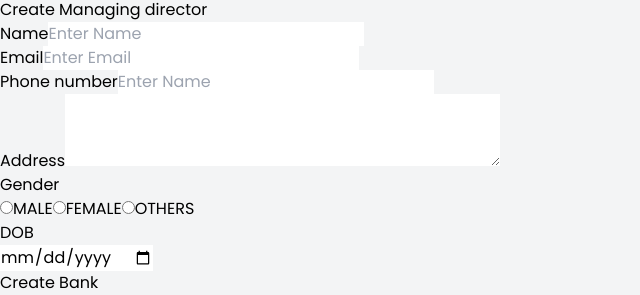
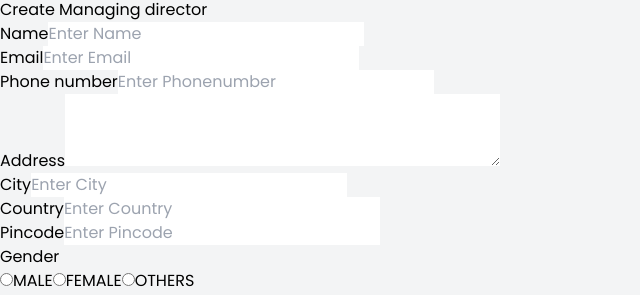
Before and after one commit to Supraja-kummathi/bank-application, a React (Vite) app: page /create-md in a window 1280 px wide. Shown: the part 1066-1361 px from the top of the page, without its empty margins (0-640 px from the left). Built offline with nearby package versions, Linux system fonts and the light colour scheme.

Commit message:
address added

```diff
--- a/src/components/Home/LeftSideSection.jsx
+++ b/src/components/Home/LeftSideSection.jsx
@@ -14,7 +14,7 @@ const LeftSideSection = () => {
   // console.log(user)
   return (
     <>
-      <section className="text-sm w-[100%] bg-black">
+      <section className="text-sm w-[100%] h-[100%] bg-black">
         <div className="flex flex-col items-center">
           <img
             src={
@@ -87,7 +87,7 @@ const LeftSideSection = () => {
             </NavLink>
           </li>
         </div>
-        <div className="ms-24 mt-72">
+        <div className="ms-24 mt-[18rem]">
           <button
             className="fixed text-white bg-gradient-to-r from-blue-500 via-blue-700 to-blue-900 hover:bg-gradient-to-br focus:ring-4 focus:outline-none focus:ring-blue-300 dark:focus:ring-blue-800 font-medium rounded-lg text-sm px-5 py-2.5 text-center"
             onClick={() => dispatch(logout())}
--- a/src/components/pages/bank/CreateBank.jsx
+++ b/src/components/pages/bank/CreateBank.jsx
@@ -51,7 +51,7 @@ const CreateBank = () => {
             <input
               className="w-[80%] rounded-md border-0 py-1.5 pl-2 pr-20 text-gray-900 ring-1 ring-inset ring-gray-300 placeholder:text-gray-400 focus:ring-2 focus:ring-inset focus:ring-black-600 sm:text-sm sm:leading-6"
               type="text"
-              placeholder="Enter here..."
+              placeholder="Enter bankname"
               id="bankname"
               value={state.bankName}
               onChange={(e) => {
@@ -59,20 +59,70 @@ const CreateBank = () => {
               }}
             />
           </div>
-          <div className="flex justify-between w-[99%]">
+          <div className="flex justify-between w-[99%] mb-4">
             <label htmlFor="branchaddress" className="text-[rgb(145,142,143)]">
               Main Branch Address
             </label>
             <textarea
               className="p-2 w-[80%] rounded-md border-0 text-gray-900 ring-1 ring-inset ring-gray-300 placeholder:text-gray-400 focus:ring-2 focus:ring-inset focus:ring-black-600 sm:text-sm sm:leading-6"
+              type="text"
               id="branchaddress"
-              type="text"
+              name="branchaddress"
               value={state.address}
               onChange={(e) => {
                 setState({ ...state, address: e.target.value });
               }}
               cols={30}
-              rows={5}
+              rows={3}
+            />
+          </div>
+          <div className="flex justify-between w-[99%] mb-4">
+            <label htmlFor="bankname" className="text-[rgb(145,142,143)]">
+              City
+            </label>
+            <input
+              className="w-[80%] rounded-md border-0 py-1.5 pl-2 pr-20 text-gray-900 ring-1 ring-inset ring-gray-300 placeholder:text-gray-400 focus:ring-2 focus:ring-inset focus:ring-black-600 sm:text-sm sm:leading-6"
+              type="text"
+              placeholder="Enter city"
+              id="city"
+              name="city"
+              value={state.city}
+              onChange={(e) => {
+                setState({ ...state, city: e.target.value });
+              }}
+            />
+          </div>
+          <div className="flex justify-between w-[99%] mb-4">
+            <label htmlFor="bankname" className="text-[rgb(145,142,143)]">
+              Country
+            </label>
+            <input
+              className="w-[80%] rounded-md border-0 py-1.5 pl-2 pr-20 text-gray-900 ring-1 ring-inset ring-gray-300 placeholder:text-gray-400 focus:ring-2 focus:ring-inset focus:ring-black-600 sm:text-sm sm:leading-6"
+              type="text"
+              placeholder="Enter country"
+              id="country"
+              name="country"
+              value={state.country}
+              onChange={(e) => {
+                setState({ ...state, country: e.target.value });
+              }}
+            />
+          </div>
+          <div className="flex justify-between w-[99%] mb-4">
+            <label htmlFor="bankname" className="text-[rgb(145,142,143)]">
+              Pincode
+            </label>
+            <input
+              className="w-[80%] rounded-md border-0 py-1.5 pl-2 pr-20 text-gray-900 ring-1 ring-inset ring-gray-300 placeholder:text-gray-400 focus:ring-2 focus:ring-inset focus:ring-black-600 sm:text-sm sm:leading-6"
+              type="tel"
+              pattern="[0-9]{6}"
+              placeholder="Enter pincode"
+              id="pincode"
+              name="pincode"
+              value={state.pincode}
+              onChange={(e) => {
+                setState({ ...state, pincode: e.target.value });
+              }}
             />
           </div>
           <div className="flex justify-end pt-4">
--- a/src/components/pages/bank/UpdateBank.jsx
+++ b/src/components/pages/bank/UpdateBank.jsx
@@ -27,27 +27,21 @@ const UpdateBank = () => {
     dispatch(updateBank(updatedState));
     navigate("/all-bank");
   };
+  console.log(updatedState)
   return (
     <>
       <section className="h-[100%] w-[100%] relative">
-        <section className="block rounded-md border-2 py-1.5 w-[97%] bg-white absolute top-4 left-3">
+        <section className="rounded-md border-2 py-1.5 w-[97%] bg-white absolute top-4 left-3">
           <div className="ps-4 pt-3 uppercase font-semibold">update Bank</div>
 
           <form className="p-2 ps-4" onSubmit={handleSubmit}>
-            <table className="w-full">
-              <tbody>
-                <tr>
-                  <td className="w-1/5">
-                    <label
-                      htmlFor="bankname"
-                      className="text-[rgb(145,142,143)]"
-                    >
+            <div className="flex justify-between w-[99%] mb-4">
+              <label htmlFor="bankname" className="text-[rgb(145,142,143)]">
                 Bank Name
               </label>
-                  </td>
-                  <td className="w-4/5 p-2">
+
               <input
-                      className="block w-full rounded-md border-0 py-1.5 pl-2 pr-20 text-gray-900 ring-1 ring-inset ring-gray-300 placeholder:text-gray-400 focus:ring-2 focus:ring-inset focus:ring-black-600 sm:text-sm sm:leading-6"
+                className="w-[80%] rounded-md border-0 py-1.5 pl-2 pr-20 text-gray-900 ring-1 ring-inset ring-gray-300 placeholder:text-gray-400 focus:ring-2 focus:ring-inset focus:ring-black-600 sm:text-sm sm:leading-6"
                 type="text"
                 placeholder="Enter here..."
                 id="bankname"
@@ -55,31 +49,65 @@ const UpdateBank = () => {
                 value={updatedState && updatedState.bankName}
                 onChange={handleChange}
               />
-                  </td>
-                </tr>
-                <tr>
-                  {/* <td className="w-1/5 pb-24">
-                  <label
-                    htmlFor="branchaddress"
-                    className="text-[rgb(145,142,143)]"
-                  >
+            </div>
+            <div className="flex justify-between w-[99%] mb-4">
+            <label htmlFor="branchaddress" className="text-[rgb(145,142,143)]">
               Main Branch Address
             </label>
-                </td> */}
-                  {/* <td className="w-4/5 p-2">
+
             <textarea
-                    className="block w-full rounded-md border-0 text-gray-900 ring-1 ring-inset ring-gray-300 placeholder:text-gray-400 focus:ring-2 focus:ring-inset focus:ring-black-600 sm:text-sm sm:leading-6"
+              className="w-[80%] rounded-md border-0 text-gray-900 ring-1 ring-inset ring-gray-300 placeholder:text-gray-400 focus:ring-2 focus:ring-inset focus:ring-black-600 sm:text-sm sm:leading-6"
               id="branchaddress"
               cols={30}
-                    rows={5}
+              rows={3}
+              name="addressLine"
+              value={updatedState && updatedState?.address?.addressLine}
+              onChange={handleChange}
+            />
+            </div>
+            <div className="flex justify-between w-[99%] mb-4">
+            <label htmlFor="bankname" className="text-[rgb(145,142,143)]">
+              City
+            </label>
+            <input
+              className="w-[80%] rounded-md border-0 py-1.5 pl-2 pr-20 text-gray-900 ring-1 ring-inset ring-gray-300 placeholder:text-gray-400 focus:ring-2 focus:ring-inset focus:ring-black-600 sm:text-sm sm:leading-6"
+              type="text"
+              placeholder="Enter here..."
+              id="city"
               name="city"
               value={updatedState && updatedState?.address?.city}
-                    onChange={handlChange}
+              onChange={handleChange}
             />
-                </td> */}
-                </tr>
-              </tbody>
-            </table>
+          </div>
+          <div className="flex justify-between w-[99%] mb-4">
+            <label htmlFor="bankname" className="text-[rgb(145,142,143)]">
+              Country
+            </label>
+            <input
+              className="w-[80%] rounded-md border-0 py-1.5 pl-2 pr-20 text-gray-900 ring-1 ring-inset ring-gray-300 placeholder:text-gray-400 focus:ring-2 focus:ring-inset focus:ring-black-600 sm:text-sm sm:leading-6"
+              type="text"
+              placeholder="Enter here..."
+              id="country"
+              name="country"
+              value={updatedState && updatedState?.address?.country}
+              onChange={handleChange}
+            />
+          </div>
+          <div className="flex justify-between w-[99%] mb-4">
+            <label htmlFor="bankname" className="text-[rgb(145,142,143)]">
+              Pincode
+            </label>
+            <input
+              className="w-[80%] rounded-md border-0 py-1.5 pl-2 pr-20 text-gray-900 ring-1 ring-inset ring-gray-300 placeholder:text-gray-400 focus:ring-2 focus:ring-inset focus:ring-black-600 sm:text-sm sm:leading-6"
+              type="tel"
+              pattern="[0-9]{6}"
+              placeholder="Enter here..."
+              id="pincode"
+              name="pincode"
+              value={updatedState && updatedState?.address?.pincode}
+              onChange={handleChange}
+            />
+          </div>
           <div className="flex justify-end pt-4">
               <button className="text-white border-2 border-orange-400 bg-orange-400 hover:bg-white hover:text-orange-500 hover:border-2 hover:border-orange-500 focus:ring-4 focus:outline-none focus:ring-orange-300 dark:focus:ring-orange-800 font-medium rounded-md text-sm px-5 py-2.5 text-center me-2 mb-2">
                 updateBank
--- a/src/components/pages/managingDirector/CreateMD.jsx
+++ b/src/components/pages/managingDirector/CreateMD.jsx
@@ -58,6 +58,7 @@ const CreateMD = () => {
               type="text"
               placeholder="Enter Name"
               id="name"
+              name="name"
               value={state.name}
               onChange={(e) => {
                 setState({ ...state, name: e.target.value });
@@ -73,6 +74,7 @@ const CreateMD = () => {
               type="email"
               placeholder="Enter Email"
               id="email"
+              name="email"
               value={state.email}
               onChange={(e) => {
                 setState({ ...state, email: e.target.value });
@@ -87,8 +89,9 @@ const CreateMD = () => {
               className=" w-[80%] rounded-md border-0 py-1.5 pl-2 pr-20 text-gray-900 ring-1 ring-inset ring-gray-300 placeholder:text-gray-400 focus:ring-2 focus:ring-inset focus:ring-black-600 sm:text-sm sm:leading-6"
               type="tel"
               pattern="[0-9]{10}"
-              placeholder="Enter Name"
-              id="name"
+              placeholder="Enter Phonenumber"
+              id="phonenumber"
+              name="phonenumber"
               value={state.phoneNumber}
               onChange={(e) => {
                 setState({ ...state, phoneNumber: e.target.value });
@@ -109,6 +112,55 @@ const CreateMD = () => {
               }}
               cols={30}
               rows={3}
+            />
+          </div>
+          <div className="flex justify-between w-[99%] mb-4">
+            <label htmlFor="bankname" className="text-[rgb(145,142,143)]">
+              City
+            </label>
+            <input
+              className="w-[80%] rounded-md border-0 py-1.5 pl-2 pr-20 text-gray-900 ring-1 ring-inset ring-gray-300 placeholder:text-gray-400 focus:ring-2 focus:ring-inset focus:ring-black-600 sm:text-sm sm:leading-6"
+              type="text"
+              placeholder="Enter City"
+              id="city"
+              name="city"
+              value={state.city}
+              onChange={(e) => {
+                setState({ ...state, city: e.target.value });
+              }}
+            />
+          </div>
+          <div className="flex justify-between w-[99%] mb-4">
+            <label htmlFor="bankname" className="text-[rgb(145,142,143)]">
+              Country
+            </label>
+            <input
+              className="w-[80%] rounded-md border-0 py-1.5 pl-2 pr-20 text-gray-900 ring-1 ring-inset ring-gray-300 placeholder:text-gray-400 focus:ring-2 focus:ring-inset focus:ring-black-600 sm:text-sm sm:leading-6"
+              type="text"
+              placeholder="Enter Country"
+              id="country"
+              name="country"
+              value={state.country}
+              onChange={(e) => {
+                setState({ ...state, country: e.target.value });
+              }}
+            />
+          </div>
+          <div className="flex justify-between w-[99%] mb-4">
+            <label htmlFor="bankname" className="text-[rgb(145,142,143)]">
+              Pincode
+            </label>
+            <input
+              className="w-[80%] rounded-md border-0 py-1.5 pl-2 pr-20 text-gray-900 ring-1 ring-inset ring-gray-300 placeholder:text-gray-400 focus:ring-2 focus:ring-inset focus:ring-black-600 sm:text-sm sm:leading-6"
+              type="tel"
+              pattern="[0-9]{6}"
+              placeholder="Enter Pincode"
+              id="pincode"
+              name="pincode"
+              value={state.pincode}
+              onChange={(e) => {
+                setState({ ...state, pincode: e.target.value });
+              }}
             />
           </div>
           <section className="w-[80%] flex ms-64">
```
Lines whose indentation alone changed are shown as unchanged.
